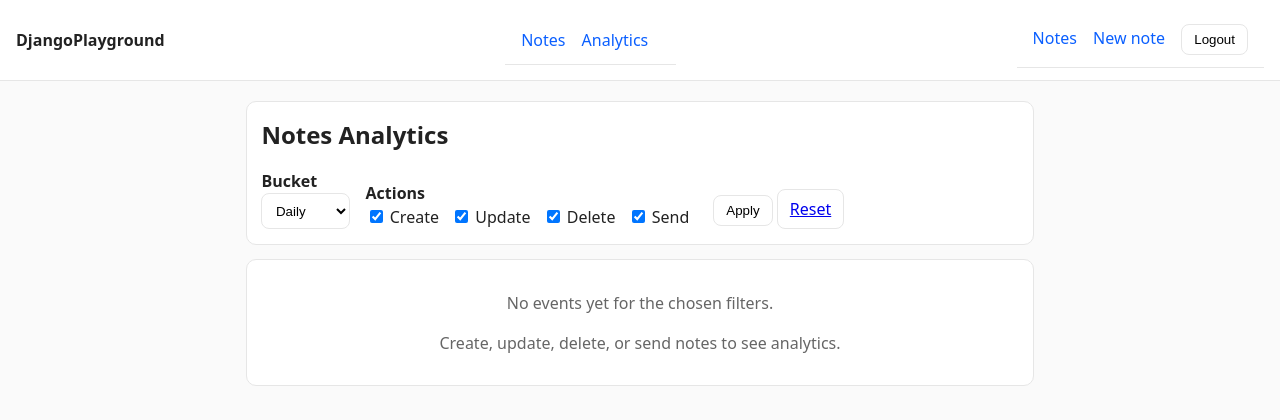
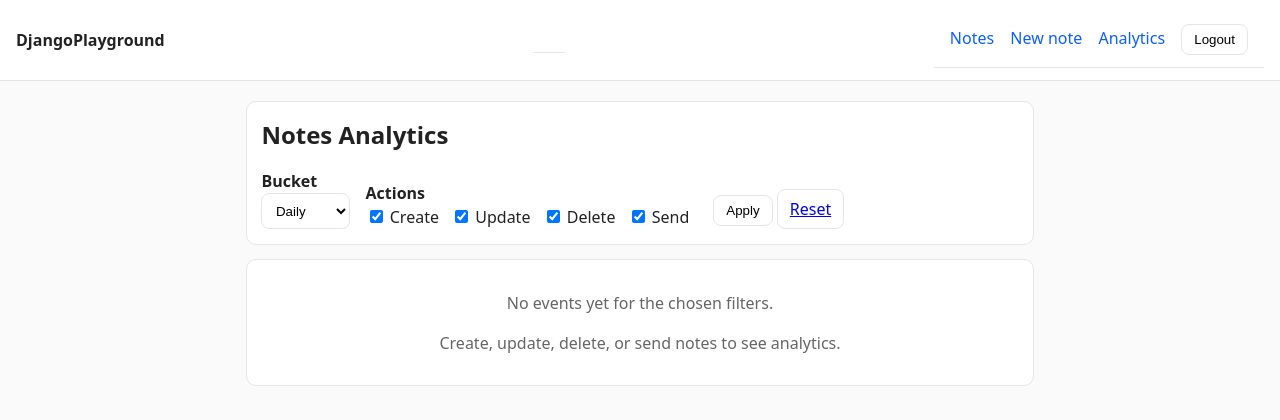
Before and after one commit to VinceVSCode/Django_Playground, a Django app: page /analytics/ in a window 1280 px wide. Shown: the top 420 px of the page. Run offline with Django 5.2, Linux system fonts and the light colour scheme; a user stored in the database is signed in; data that the repository does not hold is empty.

Commit message:
-Fix analytics bar width calculation and update navigation links in base.html

```diff
--- a/DjangoPlayground/firstsite/templates/firstsite/analytics.html
+++ b/DjangoPlayground/firstsite/templates/firstsite/analytics.html
@@ -60,10 +60,10 @@
             {% for a in actions %}
                 {% with val=per_period.p.a %}
                     {% if val > 0 %}
+                    {% widthratio val max_val 240 as bar_width %}
                     <td>
-                        <div class="analytics-bar"
-                            style="width: calc(240px * {{ val }} / {{ max_val }});"></div>
-                        <span class="analytics-bar-value">{{ val }}</span>
+                      <div class="analytics-bar"style="width: calc(240px * {{ val }} / {{ max_val }});"></div>
+                      <span class="analytics-bar-value">{{ val }}</span>
                     </td>
                     {% else %}
                     <td><span class="analytics-bar-value">0</span></td>
--- a/DjangoPlayground/firstsite/templates/firstsite/base.html
+++ b/DjangoPlayground/firstsite/templates/firstsite/base.html
@@ -10,15 +10,17 @@
   <header class="brandbar">
     <div class="brand">DjangoPlayground</div>
     <nav class="topbar" aria-label="Main navigation">
-      <a href="{% url 'note_lists' %}">Notes</a>
-      <a href="{% url 'analytics' %}">Analytics</a>
+
+
       <!-- maybe user/logout here -->
     </nav>
 
     <nav class="nav" aria-label="User navigation">
       {% if request.user.is_authenticated %}
-        <a href="{% url 'note_lists' %}">Notes</a>
-        <a href="{% url 'create_note' %}">New note</a>
+      <a href="{% url 'note_lists' %}">Notes</a>
+      <a href="{% url 'create_note' %}">New note</a>
+      <a href="{% url 'analytics' %}">Analytics</a>
+
         <form action="{% url 'logout' %}" method="post" class="inline">
           {% csrf_token %}
           <button class="button" type="submit">Logout</button>
```
